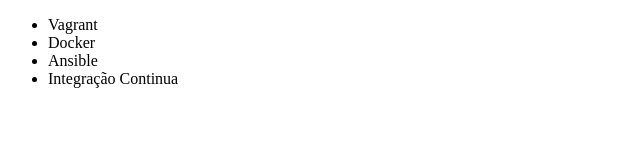
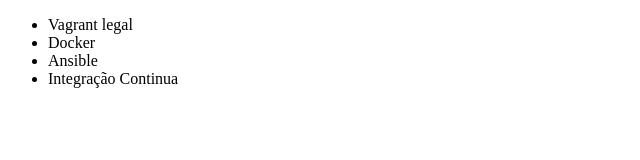
Before and after one commit to lvinicius94/novo-repositorio, a plain HTML site: page index.html in a window 1280 px wide. Shown: the full height of the page, 0-640 px from the left. Drawn offline with Linux system fonts and the light colour scheme.

Commit message:
Eu já arrumei 1

```diff
--- a/index.html
+++ b/index.html
@@ -6,7 +6,7 @@
 </head>
 <body>
     <ul>
-        <li>Vagrant</li>
+        <li>Vagrant legal</li>
         <li>Docker</li>
         <li>Ansible</li>
         <li>Integração Continua</li>
```
